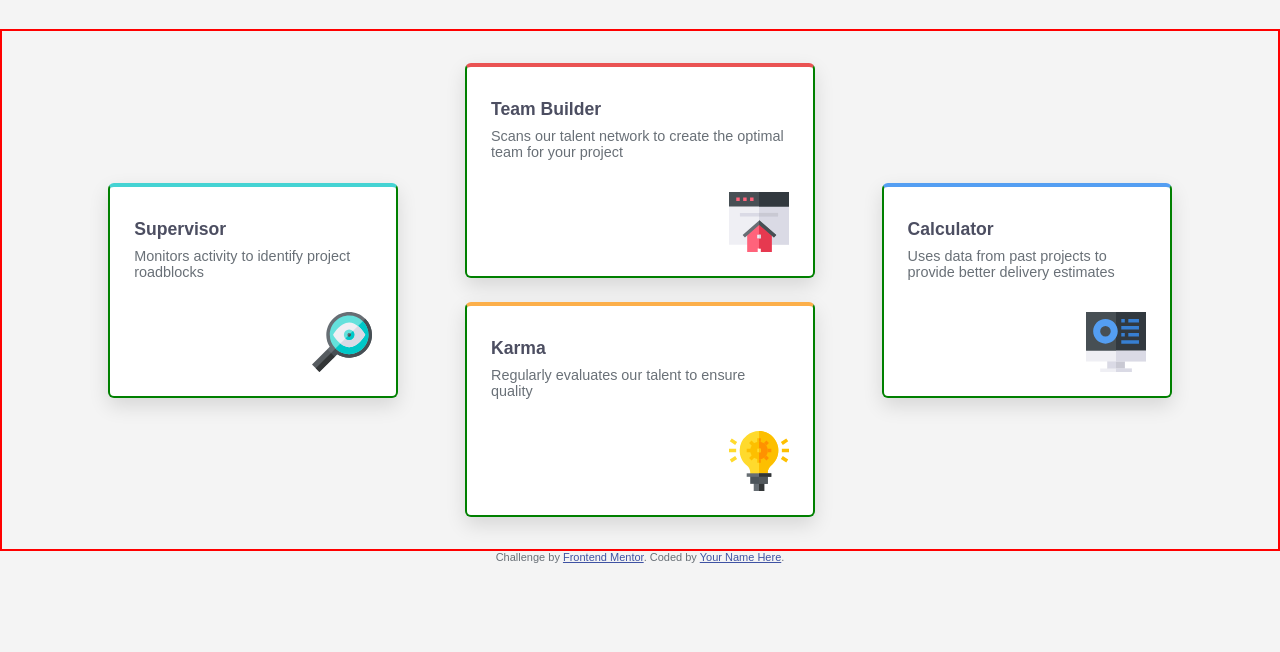
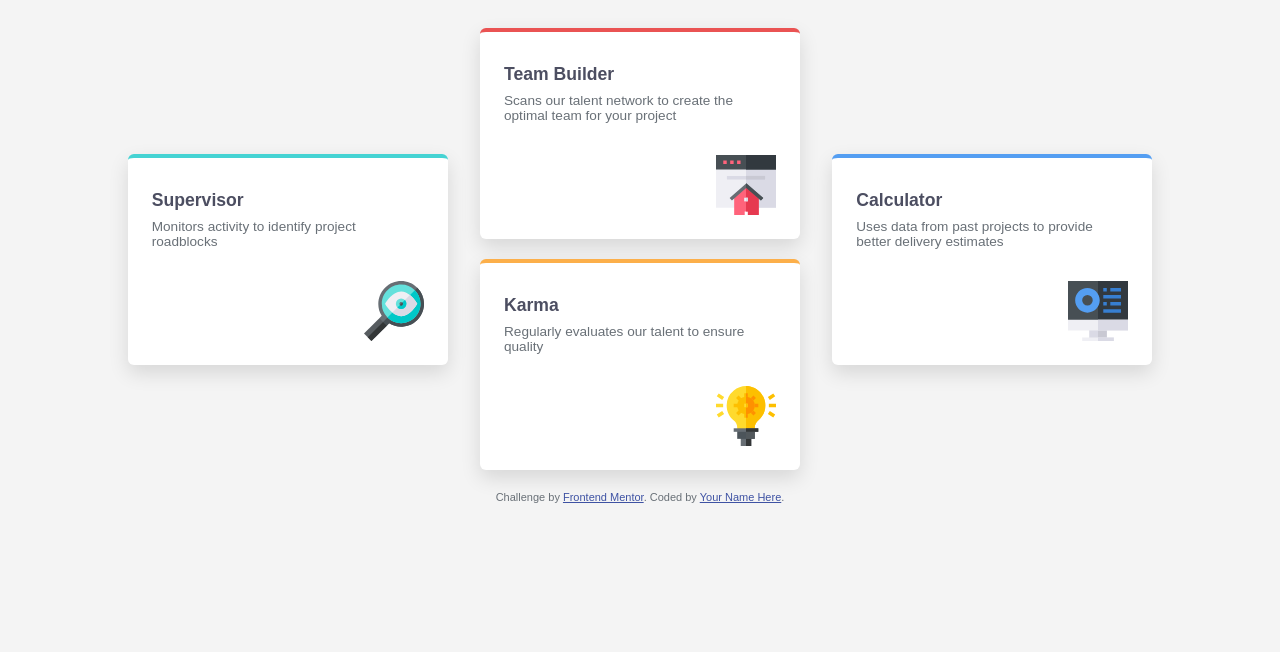
Before and after one commit to getishe/four-card-feature-section-master, a plain HTML site: page index.html in a window 1280 px wide. Shown: the part 148-800 px from the top of the page. Drawn offline with Linux system fonts and the light colour scheme; a web font is replaced by a local one.

Commit message:
Refactor CSS for improved layout and spacing, adjust grid positioning, and update font sizes for better readability

```diff
--- a/style.css
+++ b/style.css
@@ -18,7 +18,7 @@ body {
   max-width: 800px;
   margin: 2rem auto;
   padding: 0rem 12rem;
-  border: 2px solid #ccc;
+  /* border: 2px solid #ccc; */
 }
 
 .content h1:first-child {
@@ -33,7 +33,7 @@ body {
 }
 
 .content p {
-  font-size: 0.8rem;
+  font-size: 0.85rem;
   color: hsl(212, 6%, 44%);
   line-height: 1.5;
   font-weight: 450;
@@ -60,11 +60,11 @@ body {
   display: grid;
   /* padding: 1.6rem;
   margin: 15px; */
-  width: 100%;
+  width: 100%; /* Change from 88% to fill space */
   height: auto;
-  max-width: 350px;
+  max-width: 320px; /* Reduce from 350px */
   margin: 0;
-  border: 2px solid green;
+  /* border: 2px solid green; */
   /* border-radius: 6px; */
   /* box-shadow: 0 4px 12px rgba(0, 0, 0, 0.093); */
   /* box-shadow: 0px 10px 60px rgba(0, 0, 0, 0.05); */
@@ -88,16 +88,26 @@ body {
 }
 
 .card-container {
-  /* border: 2px solid blue; */
-  max-width: 1200px;
+  max-width: 1100px; /* Reduce from 1200px */
   margin: 0 auto;
   display: grid;
   grid-template-columns: repeat(3, 1fr);
-  /* grid-auto-rows: minmax(100px, auto); */
+  place-items: center;
+  gap: 1.3rem;
+  padding: 0 2rem; /* Reduce from 6rem for better spacing */
+}
 
-  place-items: center;
-  gap: 1.5rem;
-  padding: 2rem;
+/* Adjust grid positioning */
+.box-1 {
+  grid-column: 1;
+  grid-row: 1 / 3; /* Change from 1 / 4 to align better */
+  align-self: center;
+}
+
+.box-3 {
+  grid-column: 3;
+  grid-row: 1 / 3; /* Change from 1 / 4 to align better */
+  align-self: center;
 }
 
 .box-2 {
@@ -114,18 +124,18 @@ body {
 .box-1 {
   /* background-color: #d1ecf1; */
   grid-column: 1;
-  grid-row: 1 / 3;
-  align-self: center;
-  width: 80%;
+  grid-row: 1 / 4;
+  /* align-self: center; */
+  /* width: 80%; */
   /* height: 80%; */
 }
 
 .box-3 {
   /* background-color: #fff3cd; */
   grid-column: 3;
-  grid-row: 1 / 3;
-  align-self: center;
-  width: 80%;
+  grid-row: 1 / 4;
+  /* align-self: center; */
+  /* width: 80%; */
   /* height: 80%; */
 }
 
@@ -170,12 +180,12 @@ body {
 .team-builder,
 .calculator,
 .karma span {
-  font-size: 0.9rem;
+  font-size: 0.85rem;
 }
 
-main {
+/* main {
   border: 2px solid red;
-}
+} */
 
 /* #features {
   border: 2px solid green;
```
